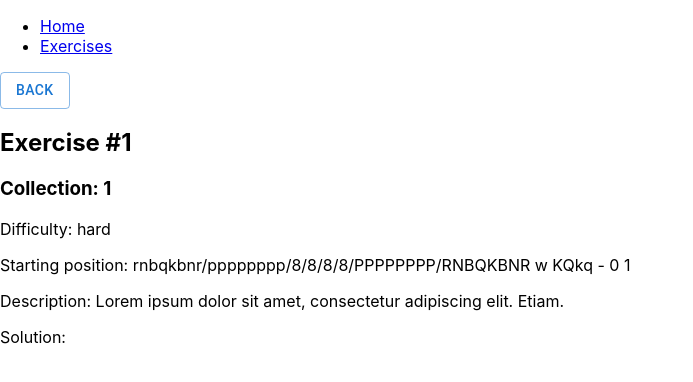
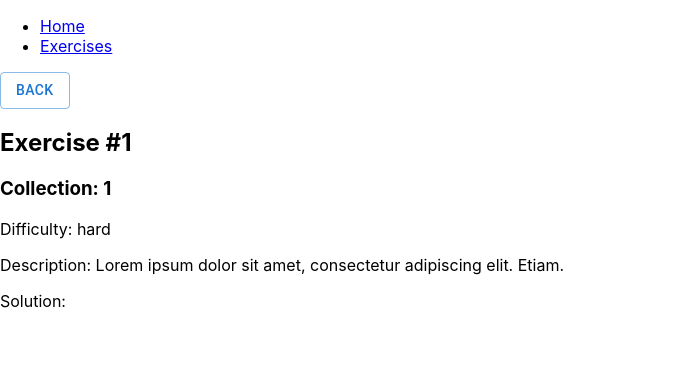
Before and after one commit to vzaboraite/boolean-uk-react-solo-project, a React (Create React App) app: page /exercises/1 in a window 1280 px wide. Shown: the top 382 px of the page, without its empty margins (0-693 px from the left). Built offline with nearby package versions, Linux system fonts and the light colour scheme; data requests are answered from the project's data file.

Commit message:
Render starting position from `fen` string.

```diff
--- a/src/components/ChessBoard.jsx
+++ b/src/components/ChessBoard.jsx
@@ -1,5 +1,5 @@
 import "chessboard-element";
 
-export default function ChessBoard() {
-  return <chess-board position="start"></chess-board>;
+export default function ChessBoard({ position }) {
+  return <chess-board position={position}></chess-board>;
 }
--- a/src/pages/Exercise.jsx
+++ b/src/pages/Exercise.jsx
@@ -1,5 +1,6 @@
 import { Button } from "@mui/material";
 import { useParams, useHistory } from "react-router-dom";
+import ChessBoard from "../components/ChessBoard";
 import { findById } from "../utils/CommonFunctions";
 
 export default function Exercise({ exercises }) {
@@ -23,9 +24,9 @@ export default function Exercise({ exercises }) {
       <h2>Exercise #{id}</h2>
       <h3>Collection: {collectionId}</h3>
       <span>Difficulty: {difficulty}</span>
-      <p>Starting position: {FEN}</p>
       {description !== "" && <p>Description: {description}</p>}
       <p>Solution: {solution}</p>
+      <ChessBoard position={FEN} />
     </main>
   );
 }
```
